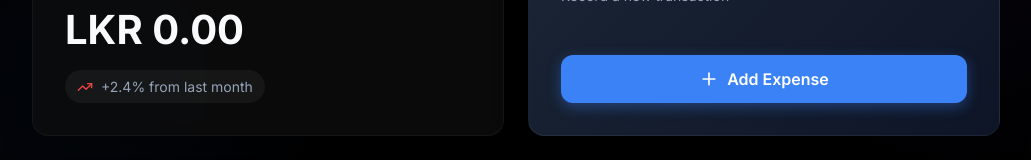
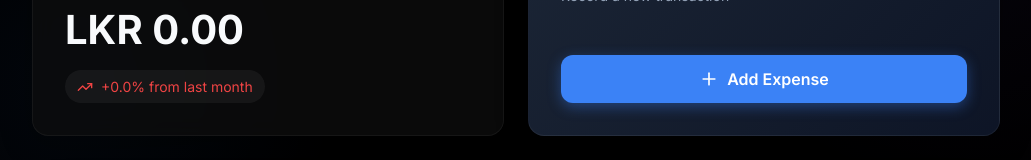
Before and after one commit to sakunakavinda/expenses_Manager, a React (Vite) app: page / in a window 1280 px wide. Shown: the part 366-526 px from the top of the page, without its empty margins (124-1155 px from the left). Built offline with nearby package versions, Linux system fonts and the light colour scheme; no server answers; the database is empty.

Commit message:
feat: add Supabase integration and implement FullReportPage for enhanced expense analytics

```diff
--- a/package.json
+++ b/package.json
@@ -10,6 +10,7 @@
     "preview": "vite preview"
   },
   "dependencies": {
+    "@supabase/supabase-js": "^2.113.0",
     "lucide-react": "^1.39.0",
     "react": "^19.2.8",
     "react-dom": "^19.2.8"
--- a/src/App.jsx
+++ b/src/App.jsx
@@ -3,26 +3,30 @@ import Header from './components/Header';
 import Dashboard from './components/Dashboard';
 import ExpenseModal from './components/ExpenseModal';
 import ExpenseList from './components/ExpenseList';
+import { supabase } from './supabaseClient';
 
 function App() {
-  const [expenses, setExpenses] = useState(() => {
-    const saved = localStorage.getItem('expenses');
-    if (saved) {
-      try {
-        return JSON.parse(saved);
-      } catch (e) {
-        return [];
-      }
-    }
-    return [];
-  });
-
+  const [expenses, setExpenses] = useState([]);
   const [isModalOpen, setIsModalOpen] = useState(false);
   const [timeFilter, setTimeFilter] = useState('month');
 
   useEffect(() => {
-    localStorage.setItem('expenses', JSON.stringify(expenses));
-  }, [expenses]);
+    fetchExpenses();
+  }, []);
+
+  const fetchExpenses = async () => {
+    if (!supabase) return;
+    const { data, error } = await supabase
+      .from('expenses')
+      .select('*')
+      .order('date', { ascending: false });
+
+    if (error) {
+      console.error('Error fetching expenses:', error);
+    } else {
+      setExpenses(data || []);
+    }
+  };
 
   const getFilteredExpenses = () => {
     const now = new Date();
@@ -49,8 +53,90 @@ function App() {
   const filteredExpenses = getFilteredExpenses();
   const totalFilteredExpenses = filteredExpenses.reduce((sum, exp) => sum + exp.amount, 0);
 
-  const handleAddExpense = (newExpense) => {
-    setExpenses(prev => [newExpense, ...prev]);
+  const calculateTrend = () => {
+    const now = new Date();
+
+    let currentTotal = 0;
+    let previousTotal = 0;
+
+    expenses.forEach(exp => {
+      const expDate = new Date(exp.date);
+
+      if (timeFilter === 'today') {
+        const yesterday = new Date(now);
+        yesterday.setDate(now.getDate() - 1);
+
+        if (expDate.toDateString() === now.toDateString()) {
+          currentTotal += exp.amount;
+        } else if (expDate.toDateString() === yesterday.toDateString()) {
+          previousTotal += exp.amount;
+        }
+      }
+      else if (timeFilter === 'week') {
+        // This week: from last Sunday to now
+        const startOfThisWeek = new Date(now);
+        startOfThisWeek.setDate(now.getDate() - now.getDay());
+        startOfThisWeek.setHours(0,0,0,0);
+
+        // Last week: from Sunday prior to last Saturday
+        const startOfLastWeek = new Date(startOfThisWeek);
+        startOfLastWeek.setDate(startOfThisWeek.getDate() - 7);
+        const endOfLastWeek = new Date(startOfThisWeek);
+        endOfLastWeek.setMilliseconds(endOfLastWeek.getMilliseconds() - 1);
+
+        if (expDate >= startOfThisWeek) {
+          currentTotal += exp.amount;
+        } else if (expDate >= startOfLastWeek && expDate <= endOfLastWeek) {
+          previousTotal += exp.amount;
+        }
+      }
+      else if (timeFilter === 'month') {
+        let lastMonth = now.getMonth() - 1;
+        let yearOfLastMonth = now.getFullYear();
+        if (lastMonth < 0) {
+          lastMonth = 11;
+          yearOfLastMonth -= 1;
+        }
+
+        if (expDate.getMonth() === now.getMonth() && expDate.getFullYear() === now.getFullYear()) {
+          currentTotal += exp.amount;
+        } else if (expDate.getMonth() === lastMonth && expDate.getFullYear() === yearOfLastMonth) {
+          previousTotal += exp.amount;
+        }
+      }
+      else if (timeFilter === 'year') {
+        if (expDate.getFullYear() === now.getFullYear()) {
+          currentTotal += exp.amount;
+        } else if (expDate.getFullYear() === now.getFullYear() - 1) {
+          previousTotal += exp.amount;
+        }
+      }
+    });
+
+    if (previousTotal === 0) return currentTotal > 0 ? 100 : 0;
+    return ((currentTotal - previousTotal) / previousTotal) * 100;
+  };
+
+  const trend = calculateTrend();
+
+  const handleAddExpense = async (newExpense) => {
+    if (!supabase) {
+      // Fallback for local testing without Supabase configured
+      setExpenses(prev => [{...newExpense, id: Date.now()}, ...prev]);
+      return;
+    }
+
+    const { data, error } = await supabase
+      .from('expenses')
+      .insert([newExpense])
+      .select();
+
+    if (error) {
+      console.error('Error adding expense:', error);
+      alert('Failed to add expense.');
+    } else if (data && data.length > 0) {
+      setExpenses(prev => [data[0], ...prev]);
+    }
   };
 
   return (
@@ -61,11 +147,12 @@ function App() {
         <Dashboard
           totalExpenses={totalFilteredExpenses}
           timeFilter={timeFilter}
+          trend={trend}
           onTimeFilterChange={setTimeFilter}
           onAddExpense={() => setIsModalOpen(true)}
         />
 
-        <ExpenseList expenses={expenses} />
+        <ExpenseList expenses={filteredExpenses} />
       </main>
 
       <ExpenseModal
--- a/src/components/Dashboard.jsx
+++ b/src/components/Dashboard.jsx
@@ -1,7 +1,17 @@
 import React from 'react';
-import { Plus, TrendingUp } from 'lucide-react';
+import { Plus, TrendingUp, TrendingDown } from 'lucide-react';
 
-const Dashboard = ({ totalExpenses, timeFilter, onTimeFilterChange, onAddExpense }) => {
+const Dashboard = ({ totalExpenses, timeFilter, trend = 0, onTimeFilterChange, onAddExpense }) => {
+  const getTrendText = () => {
+    switch (timeFilter) {
+      case 'today': return 'from yesterday';
+      case 'week': return 'from last week';
+      case 'month': return 'from last month';
+      case 'year': return 'from last year';
+      default: return '';
+    }
+  };
+
   return (
     <section className="dashboard">
       <div className="dashboard-cards">
@@ -29,8 +39,14 @@ const Dashboard = ({ totalExpenses, timeFilter, onTimeFilterChange, onAddExpense
           </div>
           <h2 className="amount">LKR {totalExpenses.toFixed(2)}</h2>
           <div className="trend">
-            <TrendingUp size={16} color="var(--danger-color)" />
-            <span>+2.4% from last month</span>
+            {trend >= 0 ? (
+              <TrendingUp size={16} color="var(--danger-color)" />
+            ) : (
+              <TrendingDown size={16} color="var(--success-color)" />
+            )}
+            <span style={{ color: trend >= 0 ? 'var(--danger-color)' : 'var(--success-color)' }}>
+              {trend >= 0 ? '+' : ''}{trend.toFixed(1)}% {getTrendText()}
+            </span>
           </div>
         </div>
 
--- a/src/components/ExpenseList.jsx
+++ b/src/components/ExpenseList.jsx
@@ -62,8 +62,8 @@ const ExpenseList = ({ expenses }) => {
               <h4>{expense.description}</h4>
               <div className="expense-meta">
                 <span className="category-tag">{expense.category}</span>
-                {expense.billNo && (
-                  <span className="bill-tag">Bill: {expense.billNo}</span>
+                {expense.bill_number && (
+                  <span className="bill-tag">Bill: {expense.bill_number}</span>
                 )}
               </div>
             </div>
--- a/src/components/ExpenseModal.jsx
+++ b/src/components/ExpenseModal.jsx
@@ -48,9 +48,10 @@ const ExpenseModal = ({ isOpen, onClose, onSave }) => {
     if (!formData.amount || !formData.description) return;
 
     onSave({
-      ...formData,
       amount: parseFloat(formData.amount),
-      id: Date.now().toString(),
+      category: formData.category,
+      description: formData.description,
+      bill_number: formData.billNo,
       date: new Date().toISOString()
     });
     onClose();
--- a/src/index.css
+++ b/src/index.css
@@ -288,6 +288,25 @@ button {
   display: flex;
   flex-direction: column;
   gap: 1rem;
+  max-height: 550px; /* Displays roughly 5-6 records at a time */
+  overflow-y: auto;
+  padding-right: 0.5rem;
+}
+
+/* Custom Scrollbar for Expense List */
+.expense-list::-webkit-scrollbar {
+  width: 6px;
+}
+.expense-list::-webkit-scrollbar-track {
+  background: rgba(255, 255, 255, 0.05);
+  border-radius: 10px;
+}
+.expense-list::-webkit-scrollbar-thumb {
+  background: rgba(255, 255, 255, 0.15);
+  border-radius: 10px;
+}
+.expense-list::-webkit-scrollbar-thumb:hover {
+  background: rgba(255, 255, 255, 0.25);
 }
 
 .expense-item {
--- /dev/null
+++ b/src/supabaseClient.js
@@ -0,0 +1,9 @@
+import { createClient } from '@supabase/supabase-js'
+
+const supabaseUrl = import.meta.env.VITE_SUPABASE_URL
+const supabaseAnonKey = import.meta.env.VITE_SUPABASE_ANON_KEY
+
+// Initialize only if keys are present to prevent immediate crashes before setup
+export const supabase = supabaseUrl && supabaseAnonKey
+  ? createClient(supabaseUrl, supabaseAnonKey)
+  : null
```
Also changed, not shown: 2 other files (tests, documents, lock files or other folders).
